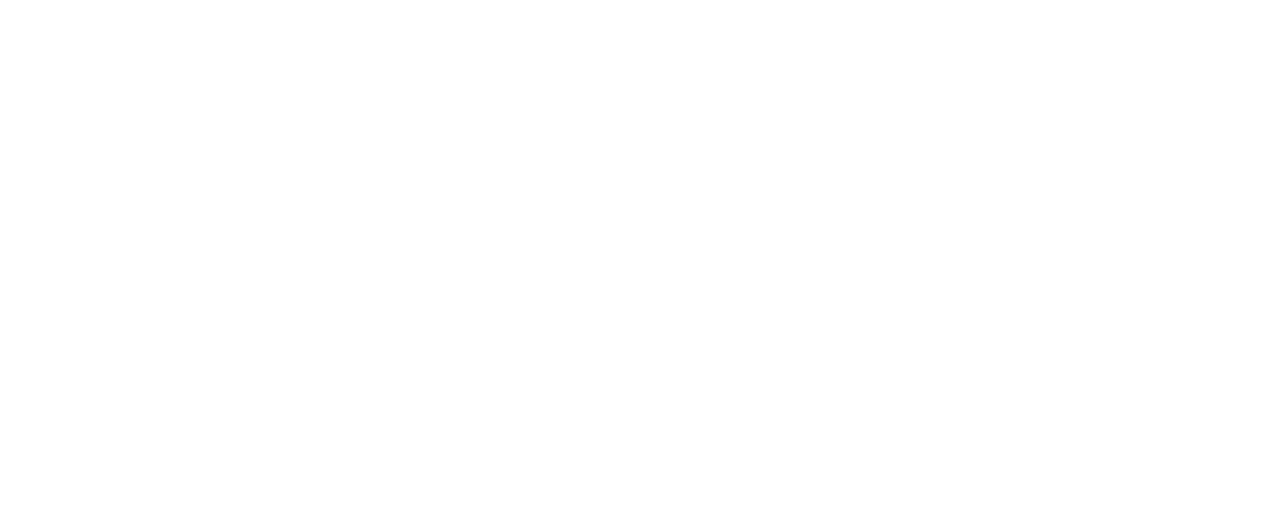
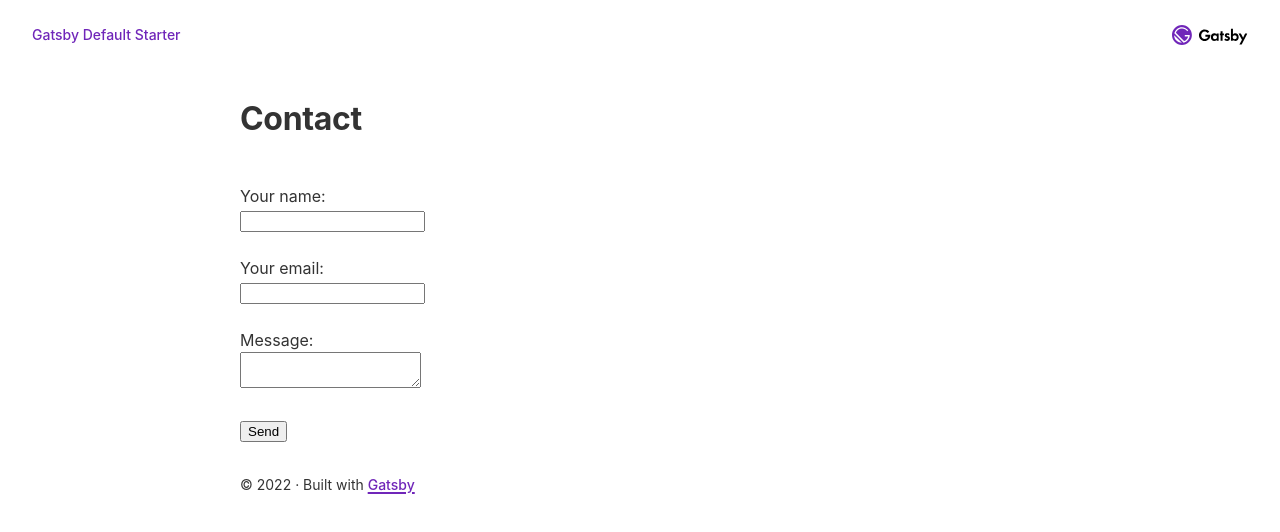
Before and after one commit to aprice42/gatsby-netlify-forms, a Gatsby site: page /contact in a window 1280 px wide. Before the commit this address had no page. Built offline with nearby package versions, Linux system fonts and the light colour scheme; Gatsby itself is replaced by a stand-in of ours.

Commit message:
Adds contact page from example https://bit.ly/3xiIpcb

```diff
--- a/package.json
+++ b/package.json
@@ -6,6 +6,7 @@
   "author": "Kyle Mathews <mathews.kyle@gmail.com>",
   "dependencies": {
     "gatsby": "^4.15.2",
+    "gatsby-link": "^4.16.0",
     "gatsby-plugin-gatsby-cloud": "^4.15.0",
     "gatsby-plugin-image": "^2.15.1",
     "gatsby-plugin-manifest": "^4.15.1",
--- /dev/null
+++ b/src/pages/contact.js
@@ -0,0 +1,78 @@
+import React from 'react'
+import { navigate } from 'gatsby-link'
+import Layout from '../components/layout'
+
+function encode(data) {
+  return Object.keys(data)
+    .map((key) => encodeURIComponent(key) + '=' + encodeURIComponent(data[key]))
+    .join('&')
+}
+
+export default function Contact() {
+  const [state, setState] = React.useState({})
+
+  const handleChange = (e) => {
+    setState({ ...state, [e.target.name]: e.target.value })
+  }
+
+  const handleSubmit = (e) => {
+    e.preventDefault()
+    const form = e.target
+    fetch('/', {
+      method: 'POST',
+      headers: { 'Content-Type': 'application/x-www-form-urlencoded' },
+      body: encode({
+        'form-name': form.getAttribute('name'),
+        ...state,
+      }),
+    })
+      .then(() => navigate(form.getAttribute('action')))
+      .catch((error) => alert(error))
+  }
+
+  return (
+    <Layout>
+      <h1>Contact</h1>
+      <form
+        name="contact"
+        method="post"
+        action="/thanks/"
+        data-netlify="true"
+        data-netlify-honeypot="bot-field"
+        onSubmit={handleSubmit}
+      >
+        {/* The `form-name` hidden field is required to support form submissions without JavaScript */}
+        <input type="hidden" name="form-name" value="contact" />
+        <p hidden>
+          <label>
+            Don’t fill this out: <input name="bot-field" onChange={handleChange} />
+          </label>
+        </p>
+        <p>
+          <label>
+            Your name:
+            <br />
+            <input type="text" name="name" onChange={handleChange} />
+          </label>
+        </p>
+        <p>
+          <label>
+            Your email:
+            <br />
+            <input type="email" name="email" onChange={handleChange} />
+          </label>
+        </p>
+        <p>
+          <label>
+            Message:
+            <br />
+            <textarea name="message" onChange={handleChange} />
+          </label>
+        </p>
+        <p>
+          <button type="submit">Send</button>
+        </p>
+      </form>
+    </Layout>
+  )
+}
```
Also changed, not shown: src/components/form.js (deleted, +0 -26 lines), src/pages/index.js (+0 -21 lines), src/pages/thanks.js (added, +9 -0 lines), 1 other file.
